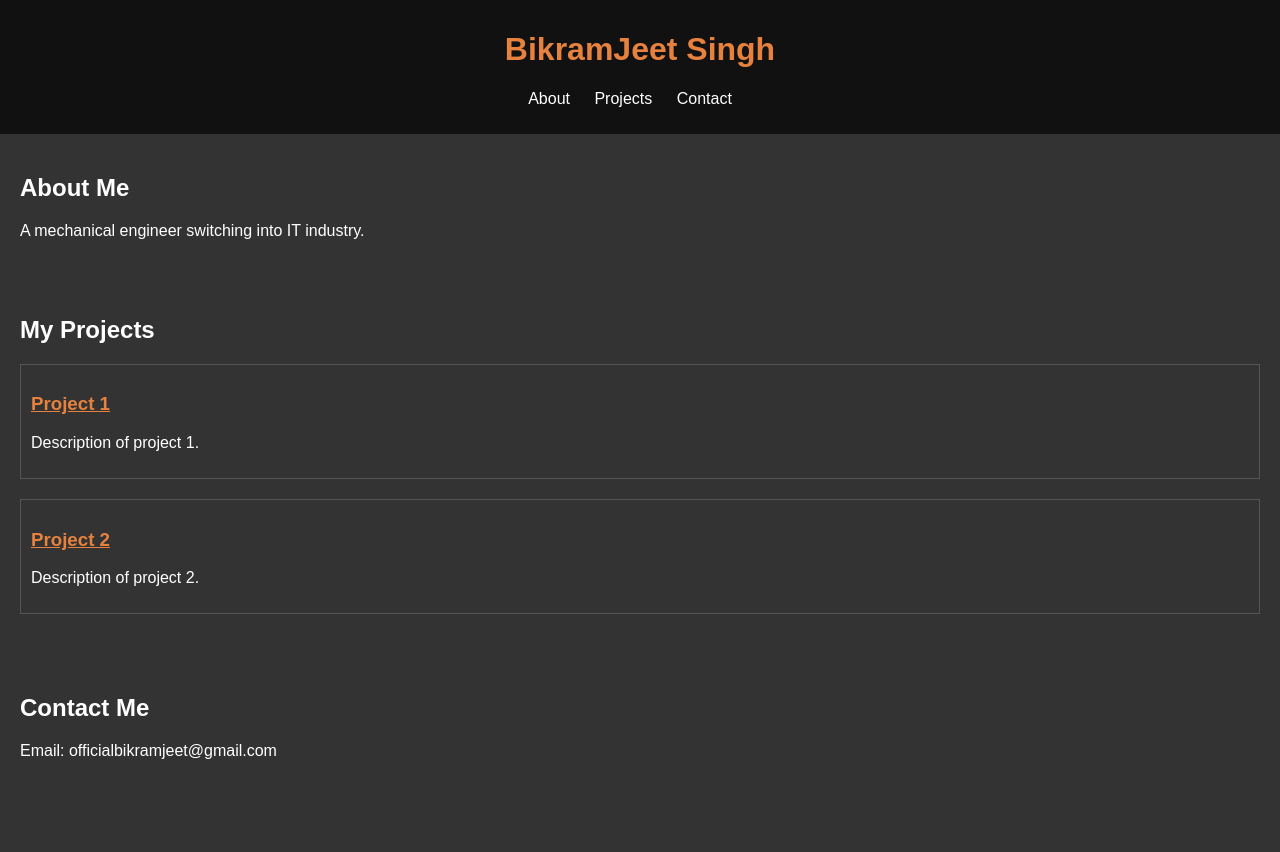
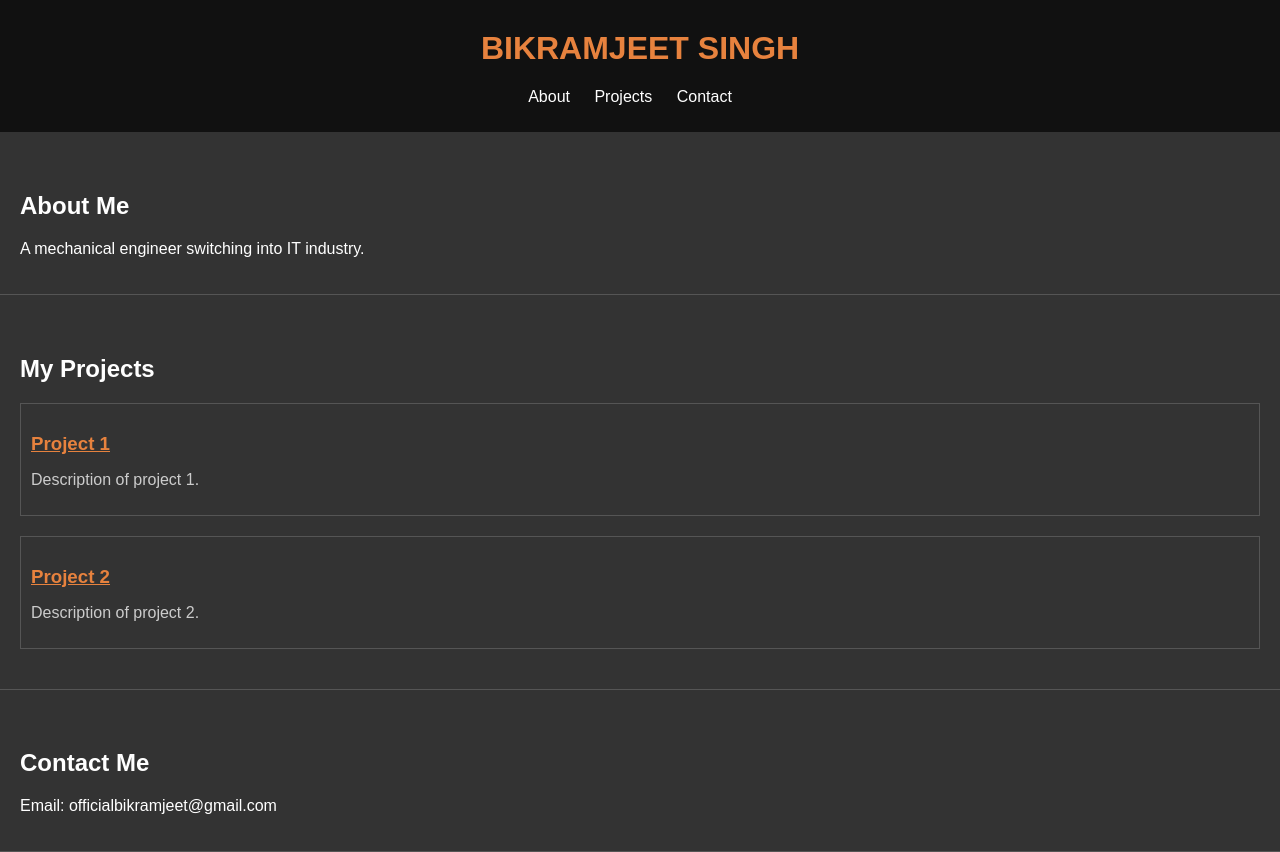
Before and after one commit to VickypediaSingh/PPaMERN2024_Assignment0, a plain HTML site: page index.html in a window 1280 px wide. Before the commit the page ends 800 px from the top, so only its background shows below. Drawn offline with Linux system fonts and the light colour scheme.

Commit message:
Updated style.css

```diff
--- a/style.css
+++ b/style.css
@@ -1,5 +1,5 @@
 :root {
-    --orange:rgba(231,130,62,255);
+    --orange: rgba(231, 130, 62, 1); /* Define a variable named --orange with the RGBA value */
 }
 
 body {
@@ -12,11 +12,14 @@ body {
 
 h1 {
     color: var(--orange); /* Use the variable --orange as the text color for h1 elements */
+    text-align: center;
+    margin-top: 20px;
+    text-transform: uppercase;
 }
 
 h3 {
-  color: rgba(231,130,62,255);
-  text-decoration: underline;
+    color: rgba(231, 130, 62, 1);
+    text-decoration: underline;
 }
 
 header {
@@ -24,11 +27,13 @@ header {
     color: white;
     padding: 10px 20px;
     text-align: center;
+    margin-bottom: 20px;
 }
 
 nav ul {
     list-style-type: none;
     padding: 0;
+    text-align: center;
 }
 
 nav ul li {
@@ -43,6 +48,8 @@ nav ul li a {
 
 section {
     padding: 20px;
+    margin-bottom: 20px;
+    border-bottom: 1px solid #555;
 }
 
 .project {
@@ -50,3 +57,12 @@ section {
     border: 1px solid #555;
     padding: 10px;
 }
+
+.project h3 {
+    color: var(--orange);
+    margin-bottom: 10px;
+}
+
+.project p {
+    color: #ccc;
+}
```
